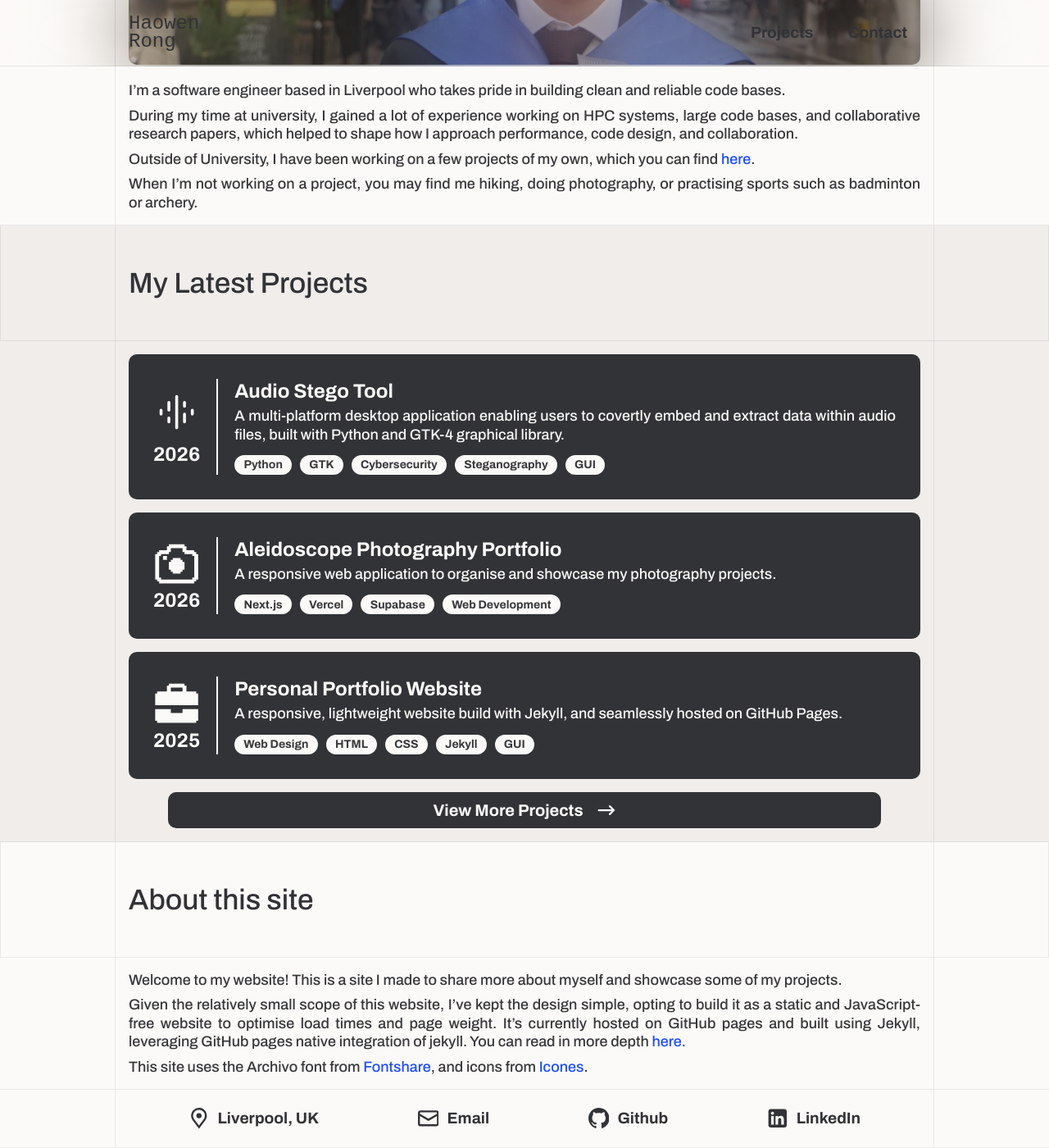
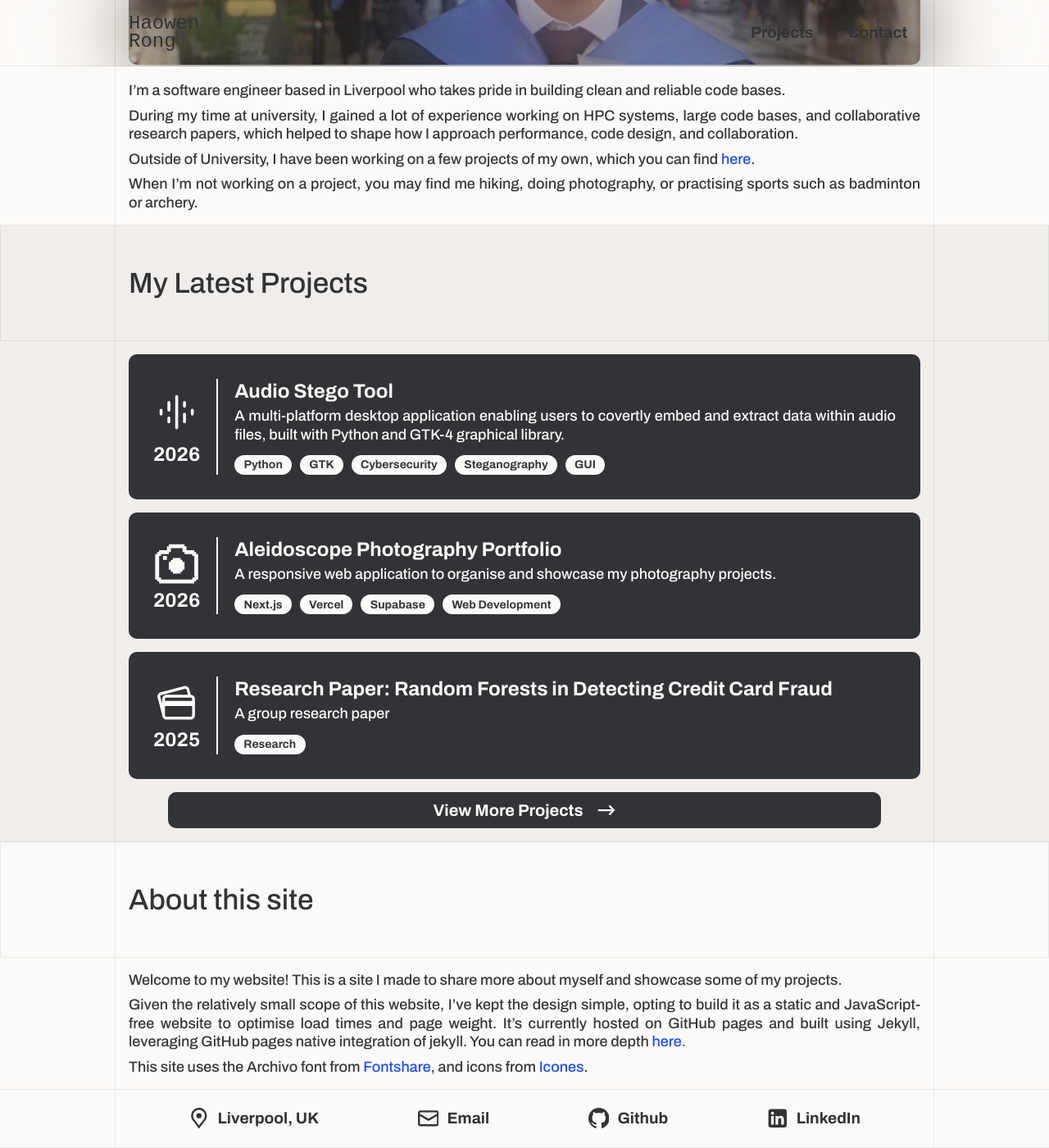
Before and after one commit to HaowenRong/personal, a Jekyll site: the page built from index.md, in a window 1280 px wide and 1400 px high, scrolled down 558 px. Shown: the whole window at 82% size. Built offline with Jekyll 4.4.1, drawn with Linux system fonts in a browser that asks for light colours.

Commit message:
added a project page for random forests in detecting credit card fraud, and updated icons

```diff
--- /dev/null
+++ b/_projects/random-forests.md
@@ -0,0 +1,65 @@
+---
+layout: project
+project-no: 3
+title: 'Research Paper: Random Forests in Detecting Credit Card Fraud'
+desc: A group research paper
+year: 2025
+permalink: /projects/:title/
+tags: [Research]
+icon: 'icons/LineiconsCreditCardMultiple.svg'
+
+---
+
+<div class='section-background'>
+  <div class='section-content'>
+    <div class='content'>
+      <p>
+        This is a group project which investigated how effectively Random Forest classifiers can detect credit card fraud.
+      </p>
+      <h3 class='sub-heading'>Abstract</h3>
+      <p>
+        Credit card fraud detection presents a significant challenge in the financial sector, with global losses reaching $32 billion in 2021. The difficulty in identifying fraudulent transactions stems from the extreme class imbalance in fraud datasets, where fraudulent cases often account for less than 1% of total transactions, causing traditional machine learning models to favour the majority class and underperform. Random Forests were selected for this study due to their robustness, interpretability, and effectiveness in managing high dimensional data and class imbalance.
+      </p>
+      <p>
+        The research focused on three key areas:
+      </p>
+      <ul>
+        <li>
+          The impact of data balancing techniques
+        </li>
+        <li>
+          The role of model refinement
+        </li>
+        <li>
+          The replicability of previous research outcomes
+        </li>
+      </ul>
+      <p>
+        Data balancing methods, including SMOTE, undersampling, and class weighting, were assessed for their influence on recall and overall performance. Model refinement techniques, such as boosting and bagging, were considered for improved detection, with hyper-parameter tuning further optimising performance. The results showed that Feature reduction based on importance metrics provided the best balance between precision and recall, while boosting techniques, particularly XGBoost, significantly enhanced fraud recall and F1-scores. The findings suggest that customised data balancing and refinement strategies can significantly enhance Random Forest performance in fraud detection, providing valuable insights for deploying machine learning models in real world financial systems.
+      </p>
+    </div>
+  </div>
+</div>
+
+<div class='section-background'>
+  <div class='section-content'>
+    <div class='content'>
+      <div class='project-links'>
+        {% assign paperPath = '/public/assets/random-forests-in-detecting-credit-card-fraud.pdf' | relative_url %}
+        {%
+          include hyperlink-card.html
+          img='https://api.iconify.design/solar:document-text-bold.svg'
+          method='View Paper'
+          display-link='random-forests-in-detecting-credit-card-fraud.pdf'
+          link=paperPath
+        %}
+      </div>
+
+      <p>Tags:
+        {% for tag in page.tags %}
+          {{ tag }}{% unless forloop.last %}, {% endunless %}
+        {% endfor %}
+      </p>
+    </div>
+  </div>
+</div>
--- a/src/styles/root.css
+++ b/src/styles/root.css
@@ -1,7 +1,7 @@
 :root {
   --primary-color: rgb(50, 51, 55);
   --primary-color-subtle: rgba(50, 51, 55, 0.98);
-  --navi-color: rgb(252, 250, 248. 0.3);
+  --navi-color: rgb(252, 250, 248. 0.9);
   --background-color: #FCFAF8;
   --background-color2: #f0edeb;
   --accent-color: rgb(73, 114, 190);
```
Also changed, not shown: _projects/pioneer2-obstacle-avoidance.md (+1 -1 lines), _includes/icons/LineiconsCreditCardMultiple.svg (added), _includes/icons/LsiconPickingPathOutline.svg (added), _includes/icons/SolarBranchingPathsUpOutline.svg (deleted), _includes/icons/SolarDocumentTextBold.svg (added), _includes/icons/SolarServerSquareCloudOutline.svg (added), 1 other file.
